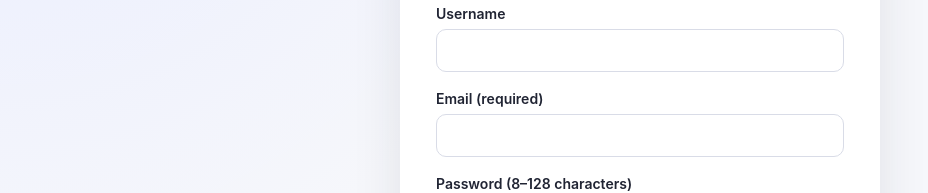
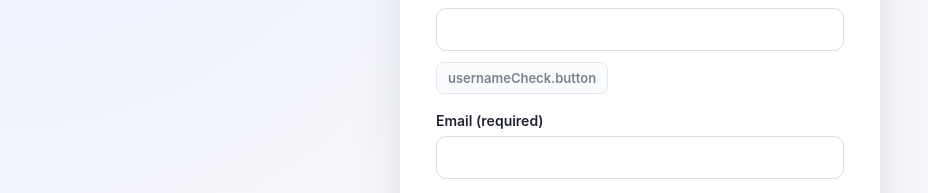
Before and after one commit to o-kobylianskyi/family-points, a React app in the folder frontend/: page /register-account in a window 1280 px wide. Shown: the part 293-486 px from the top of the page, without its empty margins (0-928 px from the left). Built offline with nearby package versions, Linux system fonts and the light colour scheme; no server answers; the HTML template or start-up script is replaced by a standard one.

Commit message:
Add on-demand username availability action to registration and account editor

```diff
--- a/frontend/src/pages/RegisterAccountPage.jsx
+++ b/frontend/src/pages/RegisterAccountPage.jsx
@@ -1,3 +1,4 @@
+import UsernameAvailability from '../components/UsernameAvailability'
 import { useState } from 'react'
 import { Link, Navigate, useNavigate } from 'react-router-dom'
 import { registerGlobalAccount, requestEmailVerification } from '../api/authApi'
@@ -52,7 +53,7 @@ export default function RegisterAccountPage() {
       <label>{t('accountRegisterUi.username')}
         <input value={username} minLength={3} maxLength={50} pattern="[A-Za-z0-9._-]{3,50}"
           autoComplete="username" required disabled={busy}
-          onChange={e => setUsername(e.target.value)} />
+          onChange={e => setUsername(e.target.value)} /><UsernameAvailability username={username} />
       </label>
       <label>{t('accountRegisterUi.email')}
         <input type="email" value={email} maxLength={254} autoComplete="email" required disabled={busy}
```
